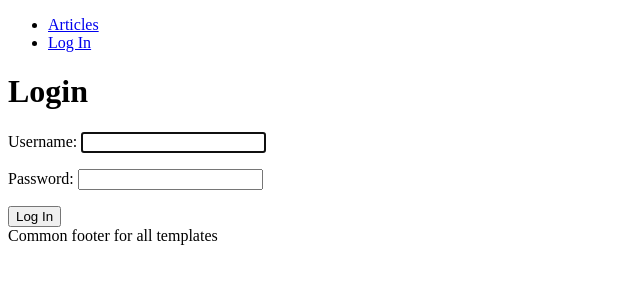
After one commit to teguhsam/django-fullstack-webapp, a Django app: page /accounts/login/ in a window 1280 px wide. The commit adds this page. Shown: the top 300 px of the page, without its empty margins (0-640 px from the left). Run offline with Django 5.2, Linux system fonts and the light colour scheme.

Commit message:
add login and logout pages

```diff
--- a/djangoapp/settings.py
+++ b/djangoapp/settings.py
@@ -116,6 +116,8 @@ AUTH_PASSWORD_VALIDATORS = [
     },
 ]
 
+LOGIN_REDIRECT_URL = "home"
+LOGOUT_REDIRECT_URL = "login"
 
 # Internationalization
 # https://docs.djangoproject.com/en/5.0/topics/i18n/
--- a/djangoapp/urls.py
+++ b/djangoapp/urls.py
@@ -21,5 +21,6 @@ from django.urls import path, include
 urlpatterns = [
     path("admin/", admin.site.urls),
     path("articles/", include("app.urls")),
+    path("accounts/", include("django.contrib.auth.urls")),
     path("__debug__/", include("debug_toolbar.urls")),
 ]
--- a/templates/app/base.html
+++ b/templates/app/base.html
@@ -6,7 +6,21 @@
     <title>Django App</title>
   </head>
   <body>
-    <nav>Common Navigation bar for all templates</nav>
+    <nav>
+      <ul>
+        <li><a href="{% url 'home' %}">Articles</a></li>
+        <li>
+          {% if user.is_authenticated %}
+          <form method="POST" action="{% url 'logout' %}">
+            {% csrf_token %}
+            <button type="submit">Log out</button>
+          </form>
+          {% else %}
+          <a href="{% url 'login' %}">Log In</a>
+          {% endif %}
+        </li>
+      </ul>
+    </nav>
     {% block content %} {% endblock content %}
     <footer>Common footer for all templates</footer>
   </body>
--- /dev/null
+++ b/templates/registration/login.html
@@ -0,0 +1,7 @@
+{% extends "app/base.html" %} {% block content %}
+<h1>Login</h1>
+<form method="POST">
+  {%csrf_token%} {{form.as_p}}
+  <button type="submit">Log In</button>
+</form>
+{% endblock content %}
```
Also changed, not shown: db.sqlite3.
